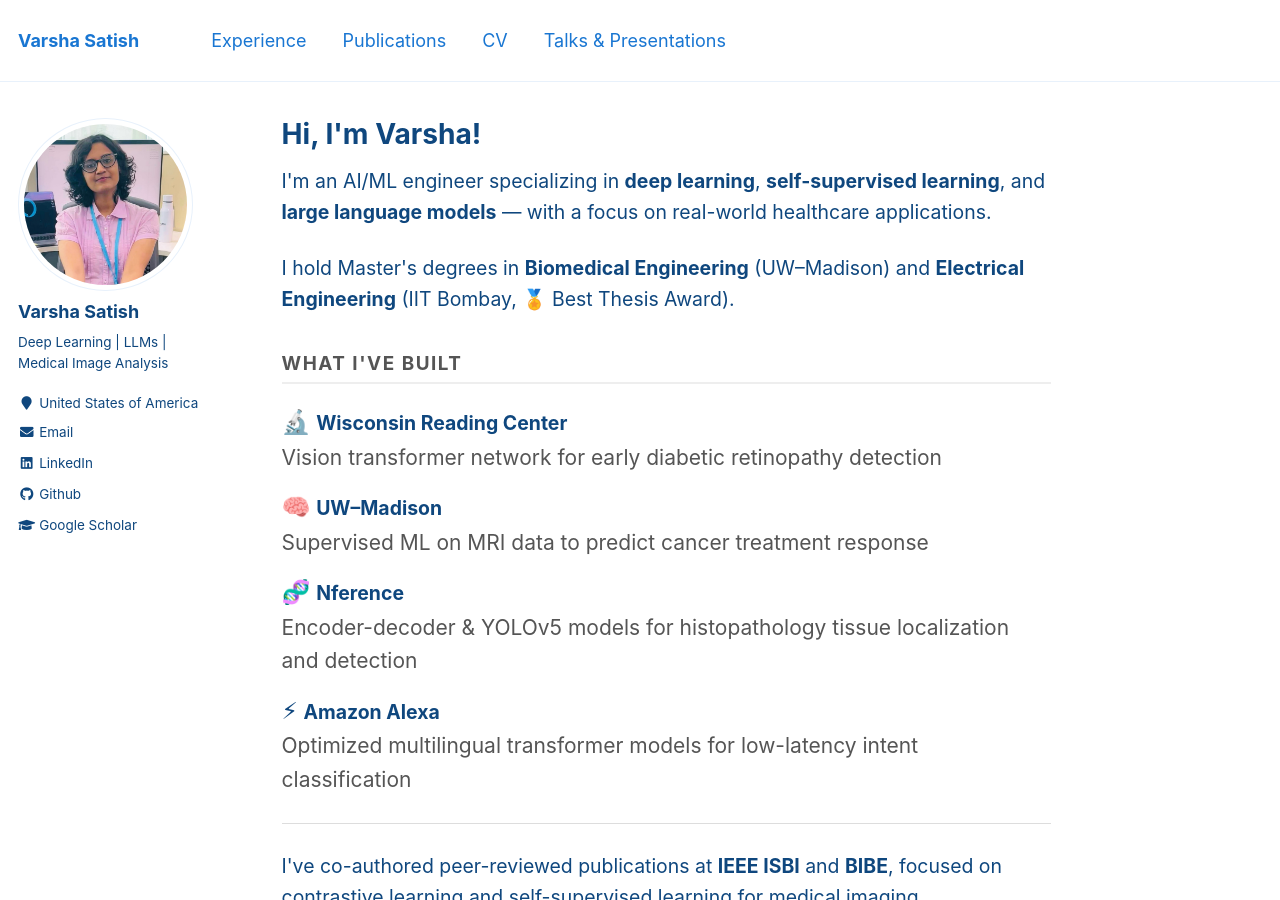
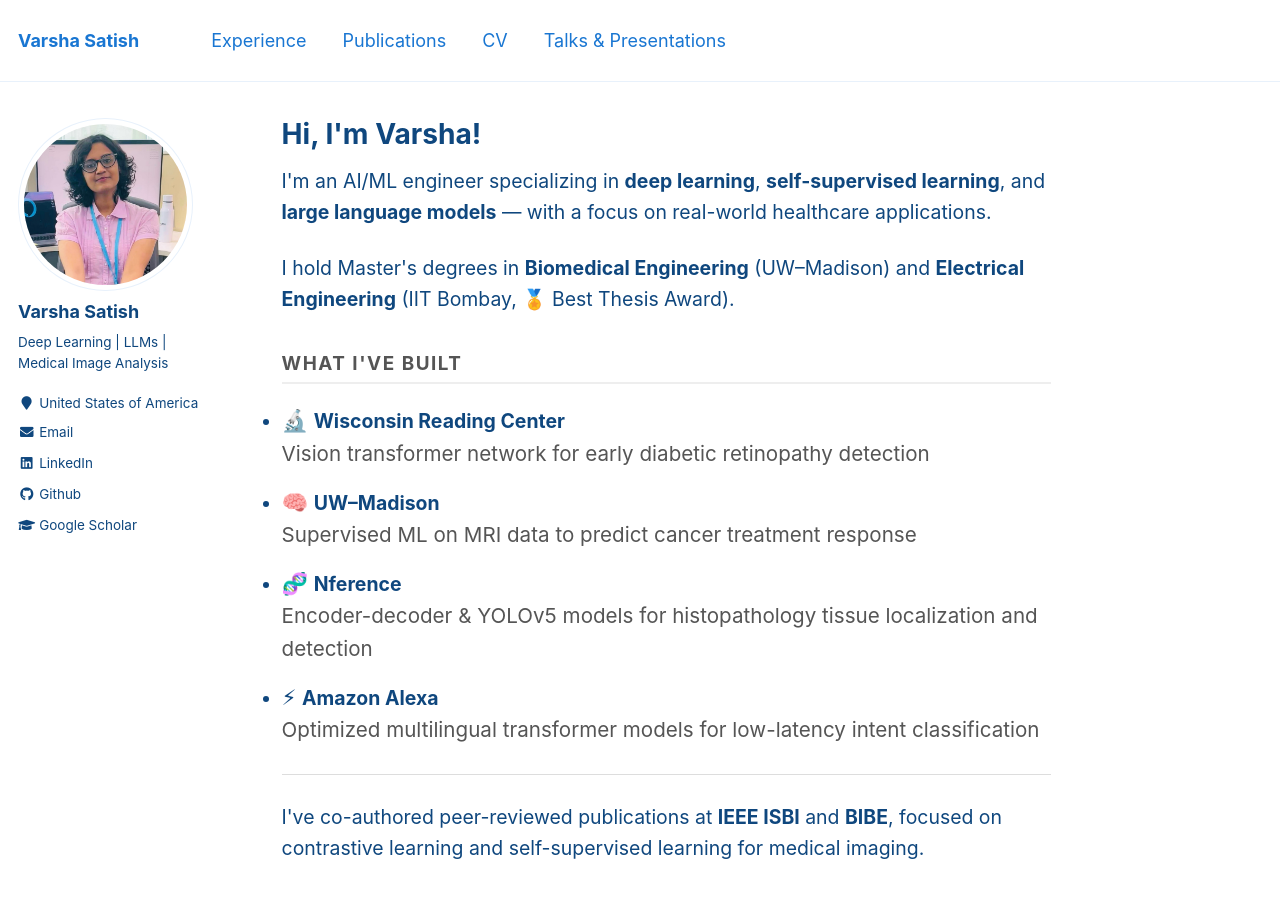
Before and after one commit to VarshaSatish/VarshaSatish.github.io, a Jekyll site: the page built from _pages/about.md, in a window 1280 px wide and 900 px high. Built offline with Jekyll 4.4.1, drawn with Linux system fonts in a browser that asks for light colours.

Commit message:
Update about.md

```diff
--- a/_pages/about.md
+++ b/_pages/about.md
@@ -27,11 +27,11 @@ I have co-authored peer-reviewed publications in IEEE biomedical imaging confere
 
 <h2 style="font-size:1.05em;font-weight:700;text-transform:uppercase;letter-spacing:0.08em;color:#555;border-bottom:2px solid #eee;padding-bottom:6px;margin-top:2em;">What I've Built</h2>
 
-<ul style="font-size:1.08em;line-height:1.6;list-style:none;padding-left:0;">
-  <li style="margin:0 0 14px 0;"><span style="font-size:1.2em;">🔬</span> <strong>Wisconsin Reading Center</strong><br><span style="color:#555;font-size:1.08em;line-height:1.6;">Vision transformer network for early diabetic retinopathy detection</span></li>
-  <li style="margin:0 0 14px 0;"><span style="font-size:1.2em;">🧠</span> <strong>UW–Madison</strong><br><span style="color:#555;font-size:1.08em;line-height:1.6;">Supervised ML on MRI data to predict cancer treatment response</span></li>
-  <li style="margin:0 0 14px 0;"><span style="font-size:1.2em;">🧬</span> <strong>Nference</strong><br><span style="color:#555;font-size:1.08em;line-height:1.6;">Encoder-decoder &amp; YOLOv5 models for histopathology tissue localization and detection</span></li>
-  <li style="margin:0 0 14px 0;"><span style="font-size:1.2em;">⚡</span> <strong>Amazon Alexa</strong><br><span style="color:#555;font-size:1.08em;line-height:1.6;">Optimized multilingual transformer models for low-latency intent classification</span></li>
+<ul style="font-size:1.08em;line-height:1.6;list-style:disc;padding-left:0;">
+  <li style="margin:0 0 14px 0;"><span style="font-size:1.1em;">🔬</span> <strong>Wisconsin Reading Center</strong><br><span style="color:#555;font-size:1.06em;line-height:1.6;">Vision transformer network for early diabetic retinopathy detection</span></li>
+  <li style="margin:0 0 14px 0;"><span style="font-size:1.1em;">🧠</span> <strong>UW–Madison</strong><br><span style="color:#555;font-size:1.06em;line-height:1.6;">Supervised ML on MRI data to predict cancer treatment response</span></li>
+  <li style="margin:0 0 14px 0;"><span style="font-size:1.1em;">🧬</span> <strong>Nference</strong><br><span style="color:#555;font-size:1.06em;line-height:1.6;">Encoder-decoder &amp; YOLOv5 models for histopathology tissue localization and detection</span></li>
+  <li style="margin:0 0 14px 0;"><span style="font-size:1.1em;">⚡</span> <strong>Amazon Alexa</strong><br><span style="color:#555;font-size:1.06em;line-height:1.6;">Optimized multilingual transformer models for low-latency intent classification</span></li>
 </ul>
 
 <hr style="border:none;border-top:1px solid #ddd;margin:1.5em 0;">
@@ -55,10 +55,10 @@ I have co-authored peer-reviewed publications in IEEE biomedical imaging confere
 
 <h2 style="font-size:1.05em;font-weight:700;text-transform:uppercase;letter-spacing:0.08em;color:#555;border-bottom:2px solid #eee;padding-bottom:6px;margin-top:2em;">Technical Skills</h2>
 
-<ul style="font-size:1.08em;line-height:1.6;list-style:none;padding-left:0;">
-  <li style="margin:0 0 14px 0;"><span style="font-size:1.2em;">🛠️</span> <strong>Programming &amp; Frameworks</strong><br><span style="color:#555;font-size:1.08em;line-height:1.6;">Python · PyTorch · TensorFlow · MATLAB · LangGraph</span></li>
-  <li style="margin:0 0 14px 0;"><span style="font-size:1.2em;">💡</span> <strong>Core AI/ML Areas</strong><br><span style="color:#555;font-size:1.08em;line-height:1.6;"> Agentic AI · LLMs · Transformers · Deep Learning · Self-Supervised Learning · Multiple Instance Learning · NLP · Computer Vision · Statistical Modeling · Feature Engineering</span></li>
-  <li style="margin:0 0 14px 0;"><span style="font-size:1.2em;">🏥</span> <strong>Domains</strong><br><span style="color:#555;font-size:1.08em;line-height:1.6;">Healthcare AI · Precision Medicine · Medical Imaging</span></li>
+<ul style="font-size:1.08em;line-height:1.6;list-style:disc;padding-left:0;">
+  <li style="margin:0 0 14px 0;"><span style="font-size:1.1em;">🛠️</span> <strong>Programming &amp; Frameworks</strong><br><span style="color:#555;font-size:1.06em;line-height:1.6;">Python · PyTorch · TensorFlow · MATLAB · LangGraph</span></li>
+  <li style="margin:0 0 14px 0;"><span style="font-size:1.1em;">💡</span> <strong>Core AI/ML Areas</strong><br><span style="color:#555;font-size:1.06em;line-height:1.6;"> Agentic AI · LLMs · Transformers · Deep Learning · Self-Supervised Learning · Multiple Instance Learning · NLP · Computer Vision · Statistical Modeling · Feature Engineering</span></li>
+  <li style="margin:0 0 14px 0;"><span style="font-size:1.1em;">🏥</span> <strong>Domains</strong><br><span style="color:#555;font-size:1.06em;line-height:1.6;">Healthcare AI · Precision Medicine · Medical Imaging</span></li>
 </ul>
 
 <hr style="border:none;border-top:1px solid #ddd;margin:1.5em 0;">
```
